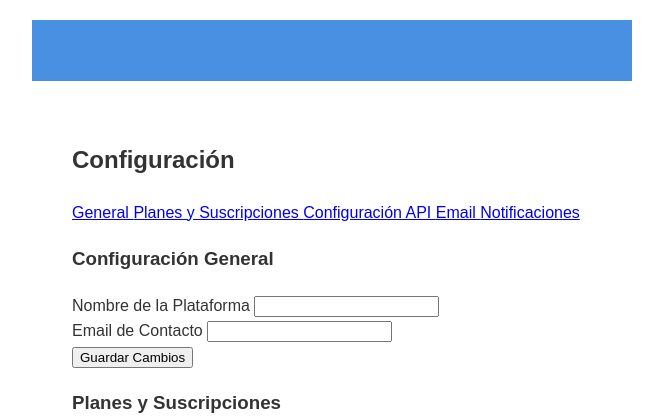
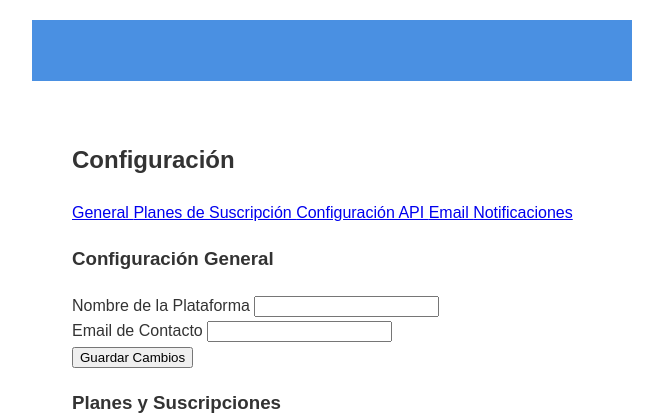
Before and after one commit to tbg-ia/TGB-IA, a Python web app: template app/templates/admin/settings/index.html in a window 1280 px wide. Shown: the top 417 px of the page, without its empty margins (308-971 px from the left). Run offline with Jinja, Linux system fonts and the light colour scheme; the template is opened without the code that fills it: most values are stand-ins (such as "Sample title", 1, 10 or a date in 2020).

Commit message:
Agent query: ¿El enlace a Planes de Suscripción en el menú lateral funciona correctamente y muestra el texto como en la imagen?
Update subscription plan link in admin settings.

Screenshot: https://storage.googleapis.com/screenshot-production-us-central1/e9dd3937-21b8-446a-bd67-a1e5fcb2e183/ce3709d3-21d0-4780-85d2-132fa77328cf.jpg

```diff
--- a/app/templates/admin/settings/index.html
+++ b/app/templates/admin/settings/index.html
@@ -12,8 +12,8 @@
                 <a href="#general" class="list-group-item list-group-item-action active" data-bs-toggle="list">
                     <i class="bi bi-gear-fill me-2"></i>General
                 </a>
-                <a href="#subscription" class="list-group-item list-group-item-action" data-bs-toggle="list">
-                    <i class="bi bi-coin me-2"></i>Planes y Suscripciones
+                <a href="{{ url_for('admin.subscription_plans') }}" class="list-group-item list-group-item-action">
+                    <i class="bi bi-coin me-2"></i>Planes de Suscripción
                 </a>
                 <a href="#api" class="list-group-item list-group-item-action" data-bs-toggle="list">
                     <i class="bi bi-code-square me-2"></i>Configuración API
```
Also changed, not shown: image.png.
